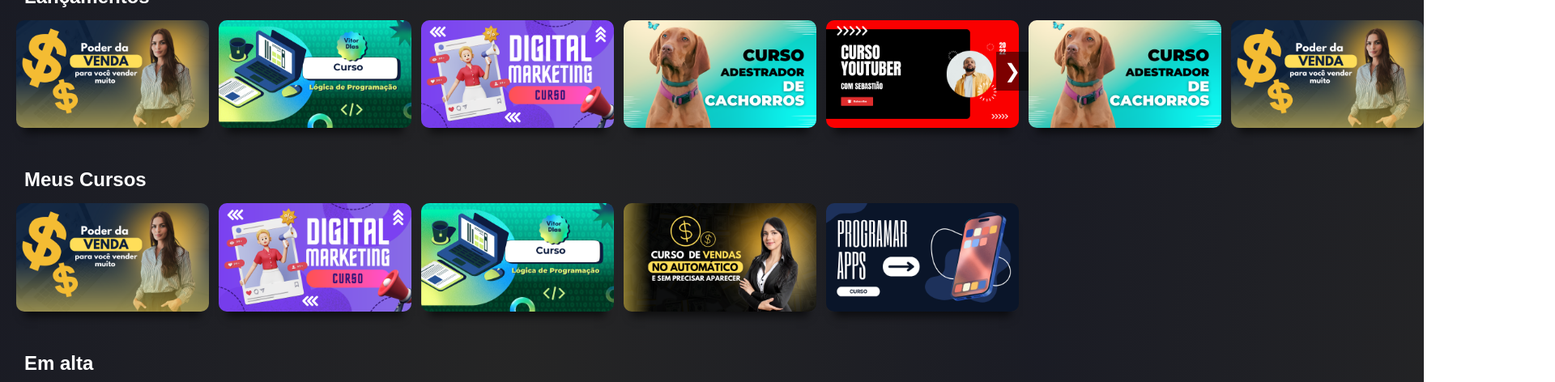
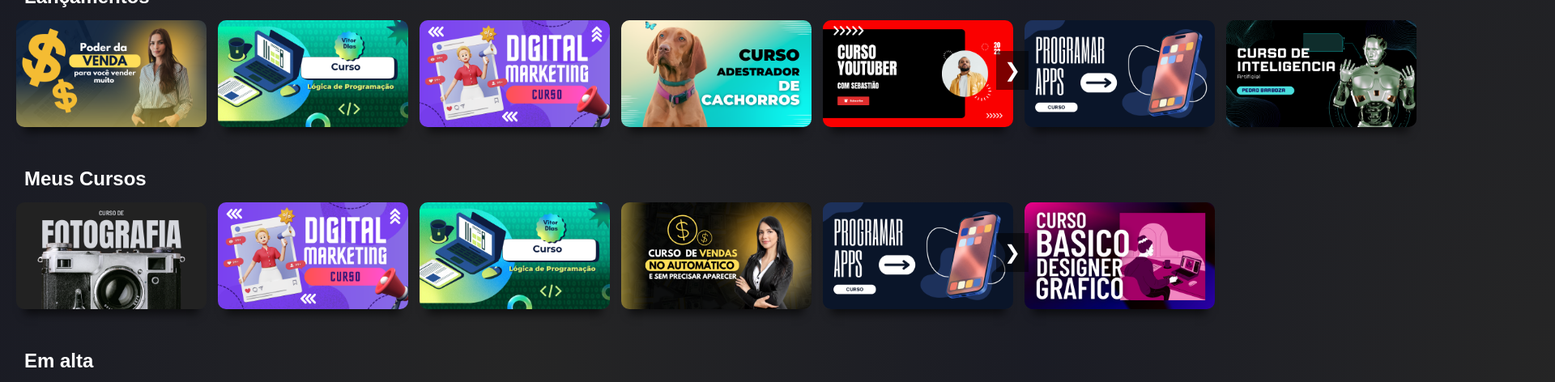
Before and after one commit to altg77/Eruditus, a plain HTML site: page Frontend/index.html in a window 1280 px wide. Shown: the part 723-1195 px from the top of the page at 81% size, 1920 px wide, since content can reach past the window. Drawn offline with nearby package versions, Linux system fonts and the light colour scheme; grey boxes are pictures that could not be loaded; files whose address does not match are found by name; a web font is replaced by a local one.

Commit message:
Atualizacao3.1

```diff
--- a/Frontend/css/categorias/style.css
+++ b/Frontend/css/categorias/style.css
@@ -15,7 +15,6 @@
 
 /* Estilo para o select */
 #categoria-select {
-    padding: 10px 15px; /* Aumenta o tamanho do select */
     font-size: 1.2rem; /* Torna o texto maior */
     border-radius: 10px; /* Bordas arredondadas mais suaves */
     background: #333;
@@ -61,7 +60,7 @@ h3 {
 }
 
 /* Estilo para o seletor (select) */
-#content-select {
+#categoria-select {
     padding: 10px 15px; /* Aumenta o tamanho do select */
     font-size: 1.2rem; /* Torna o texto maior */
     border-radius: 10px; /* Bordas arredondadas mais suaves */
--- a/Frontend/css/index/cursoscard.css
+++ b/Frontend/css/index/cursoscard.css
@@ -37,9 +37,9 @@
 
 .carousel .card {
   margin-top: 15px;
-  min-width: calc(20% - 10px);  /* Ajuste a largura para levar em conta a margem */
-  max-width: calc(20% - 10px);  /* Ajuste a largura para levar em conta a margem */
-  margin-right: 12px;  /* Espaço entre os cards */
+  min-width: calc(20% - 13px);  /* Ajuste a largura para levar em conta a margem */
+  max-width: calc(20% - 13px);  /* Ajuste a largura para levar em conta a margem */
+  margin-right: 14px;  /* Espaço entre os cards */
   box-sizing: border-box;
   position: relative;
   border-radius: 7px;
@@ -53,7 +53,7 @@
 }
 
 .carousel .card:hover {
-  transform: scale(1.05);
+  transform: scale(1.04);
   transform-origin: center;
 }
 
@@ -83,7 +83,7 @@
   transform: scale(1.05);
 }
 
-button {
+.carousel-container button {
   position: absolute;
   top: 60%;
   transform: translateY(-50%);
@@ -97,14 +97,14 @@ button {
   transition: background-color 0.3s ease;
 }
 
-button:hover {
+.carousel-container button:hover {
   background-color: rgba(0, 0, 0, 0.8);
 }
 
-button.prev {
+.carousel-container button.prev {
   left: 10px;
 }
 
-button.next {
+.carousel-container button.next {
   right: 10px;
 }
--- a/Frontend/html/topbarAuth.html
+++ b/Frontend/html/topbarAuth.html
@@ -98,7 +98,7 @@
                     </a>
                     <!-- CATEGORIAS -->
                     <ul class="dropdown-menu">
-                        <li><a href="#">Desenvolvimento</a></li>
+                        <li><a href="#">Programação</a></li>
                         <li><a href="#">Negócios</a></li>
                         <li><a href="#">Finanças e Contabilidade</a></li>
                         <li><a href="#">Eletronica</a></li>
--- a/Frontend/js/Card/carregarcards.js
+++ b/Frontend/js/Card/carregarcards.js
@@ -1,41 +1,47 @@
 const cursos = [
     // Lançamentos
-    { id: 111, categoria: "Lancamentos", imagem: "/Frontend/img/cards/14.png", link: "/Frontend/detalhes.html" },
-    { id: 121, categoria: "Lancamentos", imagem: "/Frontend/img/cards/2.png" },
-    { id: 131, categoria: "Lancamentos", imagem: "/Frontend/img/cards/7.png" },
-    { id: 141, categoria: "Lancamentos", imagem: "/Frontend/img/cards/18.png" },
-    { id: 151, categoria: "Lancamentos", imagem: "/Frontend/img/cards/4.png" },
-    { id: 161, categoria: "Lancamentos", imagem: "/Frontend/img/cards/18.png" },
-    { id: 161, categoria: "Lancamentos", imagem: "/Frontend/img/cards/14.png" },
+    { id: 111, lamecc: "Lancamentos", Categorias: "Negocios" , imagem: "/Frontend/img/cards/14.png", link: "/Frontend/detalhes.html" },
+    { id: 121, lamecc: "Lancamentos", Categorias: "Programacao", imagem: "/Frontend/img/cards/2.png" },
+    { id: 131, lamecc: "Lancamentos", Categorias: "Marketing", imagem: "/Frontend/img/cards/7.png" },
+    { id: 141, lamecc: "Lancamentos", Categorias: "Ensino e estudo academico", imagem: "/Frontend/img/cards/18.png" },
+    { id: 151, lamecc: "Lancamentos", Categorias: "Fotografia e video", imagem: "/Frontend/img/cards/4.png" },
+    { id: 161, lamecc: "Lancamentos", Categorias: "Programacao", imagem: "/Frontend/img/cards/10.png" },
+    { id: 161, lamecc: "Lancamentos", Categorias: "Ciencia de dados", imagem: "/Frontend/img/cards/13.png" },
 
     // Meus Cursos
-    { id: 212, categoria: "Meus Cursos", imagem: "/Frontend/img/cards/14.png" },
-    { id: 222, categoria: "Meus Cursos", imagem: "/Frontend/img/cards/7.png" },
-    { id: 232, categoria: "Meus Cursos", imagem: "/Frontend/img/cards/2.png" },
-    { id: 242, categoria: "Meus Cursos", imagem: "/Frontend/img/cards/3.png" },
-    { id: 243, categoria: "Meus Cursos", imagem: "/Frontend/img/cards/10.png" },
+    { id: 212, lamecc: "Meus Cursos", Categorias: "Fotografia e video", imagem: "/Frontend/img/cards/16.png" },
+    { id: 222, lamecc: "Meus Cursos", Categorias: "Marketing", imagem: "/Frontend/img/cards/7.png" },
+    { id: 232, lamecc: "Meus Cursos", Categorias: "Programacao", imagem: "/Frontend/img/cards/2.png" },
+    { id: 242, lamecc: "Meus Cursos", Categorias: "Negocios", imagem: "/Frontend/img/cards/3.png" },
+    { id: 252, lamecc: "Meus Cursos", Categorias: "Programacao", imagem: "/Frontend/img/cards/10.png" },
+    { id: 262, lamecc: "Meus Cursos", Categorias: "Design", imagem: "/Frontend/img/cards/6.png" },
 
     // Em Alta
-    { id: 313, categoria: "Em alta", imagem: "/Frontend/img/cards/10.png" },
-    { id: 323, categoria: "Em alta", imagem: "/Frontend/img/cards/12.png" },
-    { id: 333, categoria: "Em alta", imagem: "/Frontend/img/cards/13.png" },
-    { id: 343, categoria: "Em alta", imagem: "/Frontend/img/cards/14.png" },
-    { id: 353, categoria: "Em alta", imagem: "/Frontend/img/cards/15.png" },
+    { id: 313, lamecc: "Em alta", Categorias: "Programacao", imagem: "/Frontend/img/cards/10.png" },
+    { id: 323, lamecc: "Em alta", Categorias: "Ensino e estudo academico", imagem: "/Frontend/img/cards/12.png" },
+    { id: 333, lamecc: "Em alta", Categorias: "Ciencia de dados", imagem: "/Frontend/img/cards/13.png" },
+    { id: 343, lamecc: "Em alta", Categorias: "Negocios", imagem: "/Frontend/img/cards/14.png" },
+    { id: 353, lamecc: "Em alta", Categorias: "Ti e Software", imagem: "/Frontend/img/cards/15.png" },
 
     // Cursos Curto Período
-    { id: 414, categoria: "Cursos curto periodo", imagem: "/Frontend/img/cards/2.png" },
-    { id: 424, categoria: "Cursos curto periodo", imagem: "/Frontend/img/cards/3.png" },
-    { id: 434, categoria: "Cursos curto periodo", imagem: "/Frontend/img/cards/4.png" },
-    { id: 444, categoria: "Cursos curto periodo", imagem: "/Frontend/img/cards/7.png" },
-    { id: 454, categoria: "Cursos curto periodo", imagem: "/Frontend/img/cards/8.png" },
+    { id: 414, lamecc: "Cursos curto periodo", Categorias: "Programacao", imagem: "/Frontend/img/cards/2.png" },
+    { id: 424, lamecc: "Cursos curto periodo", Categorias: "Negocios", imagem: "/Frontend/img/cards/3.png" },
+    { id: 434, lamecc: "Cursos curto periodo", Categorias: "Fotografia e video", imagem: "/Frontend/img/cards/4.png" },
+    { id: 444, lamecc: "Cursos curto periodo", Categorias: "Marketing", imagem: "/Frontend/img/cards/7.png" },
+    { id: 454, lamecc: "Cursos curto periodo", Categorias: "Saude e fitness", imagem: "/Frontend/img/cards/19.png" },
+    { id: 464, lamecc: "Cursos curto periodo", Categorias: "Desenvolvimento Pessoal", imagem: "/Frontend/img/cards/8.png" },
+    { id: 474, lamecc: "Cursos curto periodo", Categorias: "Desenvolvimento Pessoal", imagem: "/Frontend/img/cards/20.png" },
+
 
     // Cursos Longo Período
-    { id: 515, categoria: "Cursos longo periodo", imagem: "/Frontend/img/cards/2.png" },
-    { id: 525, categoria: "Cursos longo periodo", imagem: "/Frontend/img/cards/13.png" },
-    { id: 535, categoria: "Cursos longo periodo", imagem: "/Frontend/img/cards/18.png" },
-    { id: 545, categoria: "Cursos longo periodo", imagem: "/Frontend/img/cards/12.png" },
-    { id: 555, categoria: "Cursos longo periodo", imagem: "/Frontend/img/cards/16.png" },
-    { id: 565, categoria: "Cursos longo periodo", imagem: "/Frontend/img/cards/11.png" },
+    { id: 515, lamecc: "Cursos longo periodo", Categorias: "Programacao", imagem: "/Frontend/img/cards/10.png" },
+    { id: 525, lamecc: "Cursos longo periodo", Categorias: "Ciencia de dados", imagem: "/Frontend/img/cards/13.png" },
+    { id: 535, lamecc: "Cursos longo periodo", Categorias: "Ensino e estudo academico", imagem: "/Frontend/img/cards/18.png" },
+    { id: 545, lamecc: "Cursos longo periodo", Categorias: "Ensino e estudo academico", imagem: "/Frontend/img/cards/12.png" },
+    { id: 555, lamecc: "Cursos longo periodo", Categorias: "Fotografia e video", imagem: "/Frontend/img/cards/16.png" },
+    { id: 565, lamecc: "Cursos longo periodo", Categorias: "Financas e contabilidade", imagem: "/Frontend/img/cards/11.png" },
+    { id: 575, lamecc: "Cursos longo periodo", Categorias: "Ciencia de dados", imagem: "/Frontend/img/cards/21.png" },
+    { id: 585, lamecc: "Cursos longo periodo", Categorias: "Design", imagem: "/Frontend/img/cards/22.png" },
 ];
 
 function gerarCards() {
@@ -43,7 +49,7 @@ function gerarCards() {
 
     // Criar fragmentos para cada categoria
     cursos.forEach(curso => {
-        const containerId = curso.categoria.toLowerCase().replace(/ /g, "-");
+        const containerId = curso.lamecc.toLowerCase().replace(/ /g, "-");
         if (!fragmentos[containerId]) fragmentos[containerId] = document.createDocumentFragment();
 
         const card = document.createElement("div");
@@ -63,8 +69,8 @@ function gerarCards() {
 
 const carrosselIndices = {};
 
-function updateCarouselButtons(categoria) {
-    const carousel = document.querySelector(`#${categoria}`);
+function updateCarouselButtons(lamecc) {
+    const carousel = document.querySelector(`#${lamecc}`);
     const cards = carousel.querySelectorAll(".card");
     if (cards.length === 0) return;
 
@@ -72,17 +78,17 @@ function updateCarouselButtons(categoria) {
     const visibleCards = Math.floor(carousel.offsetWidth / cardWidth);
     const totalCards = cards.length;
 
-    const currentIndex = carrosselIndices[categoria] || 0;
-    const prevButton = document.querySelector(`.prev[onclick*="${categoria}"]`);
-    const nextButton = document.querySelector(`.next[onclick*="${categoria}"]`);
+    const currentIndex = carrosselIndices[lamecc] || 0;
+    const prevButton = document.querySelector(`.prev[onclick*="${lamecc}"]`);
+    const nextButton = document.querySelector(`.next[onclick*="${lamecc}"]`);
 
     // Atualiza a visibilidade dos botões
     prevButton.style.display = currentIndex > 0 ? "block" : "none";
     nextButton.style.display = currentIndex < totalCards - visibleCards ? "block" : "none";
 }
 
-function moveCarousel(direction, categoria) {
-    const carousel = document.querySelector(`#${categoria}`);
+function moveCarousel(direction, lamecc) {
+    const carousel = document.querySelector(`#${lamecc}`);
     if (!carousel) return;
 
     const cards = carousel.querySelectorAll(".card");
@@ -92,24 +98,24 @@ function moveCarousel(direction, categoria) {
     const totalCards = cards.length;
     const visibleCards = Math.floor(carousel.offsetWidth / cardWidth);
 
-    if (!carrosselIndices[categoria]) carrosselIndices[categoria] = 0;
+    if (!carrosselIndices[lamecc]) carrosselIndices[lamecc] = 0;
 
-    carrosselIndices[categoria] += direction;
+    carrosselIndices[lamecc] += direction;
 
     // Limitar o índice
     const maxIndex = Math.max(0, totalCards - visibleCards);
-    carrosselIndices[categoria] = Math.min(Math.max(carrosselIndices[categoria], 0), totalCards - visibleCards);
+    carrosselIndices[lamecc] = Math.min(Math.max(carrosselIndices[lamecc], 0), totalCards - visibleCards);
 
-    const translateX = carrosselIndices[categoria] * cardWidth;
+    const translateX = carrosselIndices[lamecc] * cardWidth;
     carousel.style.transform = `translateX(-${translateX}px)`;
 
-    updateCarouselButtons(categoria);
+    updateCarouselButtons(lamecc);
 }
 
 // Inicializar os cards
 document.addEventListener("DOMContentLoaded", () => {
     gerarCards();
-    ["lancamentos", "meus-cursos", "em-alta", "cursos-curto-periodo", "cursos-longo-periodo"].forEach(categoria => {
-        updateCarouselButtons(categoria);
+    ["lancamentos", "meus-cursos", "em-alta", "cursos-curto-periodo", "cursos-longo-periodo"].forEach(lamecc => {
+        updateCarouselButtons(lamecc);
     });
 });
```
Also changed, not shown: Frontend/html/topbar.html (+1 -1 lines), Frontend/img/cards/19.png (added), Frontend/img/cards/20.png (added), Frontend/img/cards/21.png (added), Frontend/img/cards/22.png (added), Frontend/img/cards/6.png (added).
